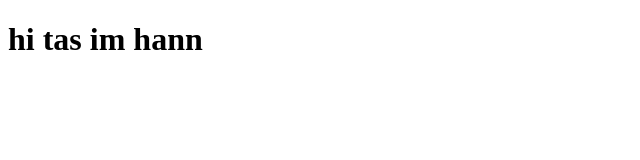
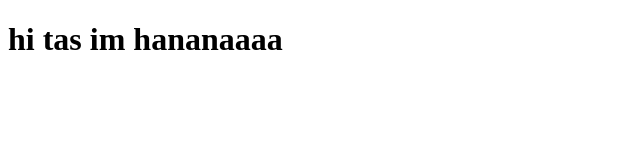
Before and after one commit to hananagohir/MooTube, a plain HTML site: page index.html in a window 1280 px wide. Shown: the whole page, without its empty margins (0-640 px from the left). Drawn offline with Linux system fonts and the light colour scheme.

Commit message:
practice upload

```diff
--- a/index.html
+++ b/index.html
@@ -6,6 +6,6 @@
     <title>Document</title>
 </head>
 <body>
-    <h1> hi tas im hann</h1>
+    <h1> hi tas im hananaaaa</h1>
 </body>
 </html>
```
Also changed, not shown: test.html (added, +1 -0 lines).
